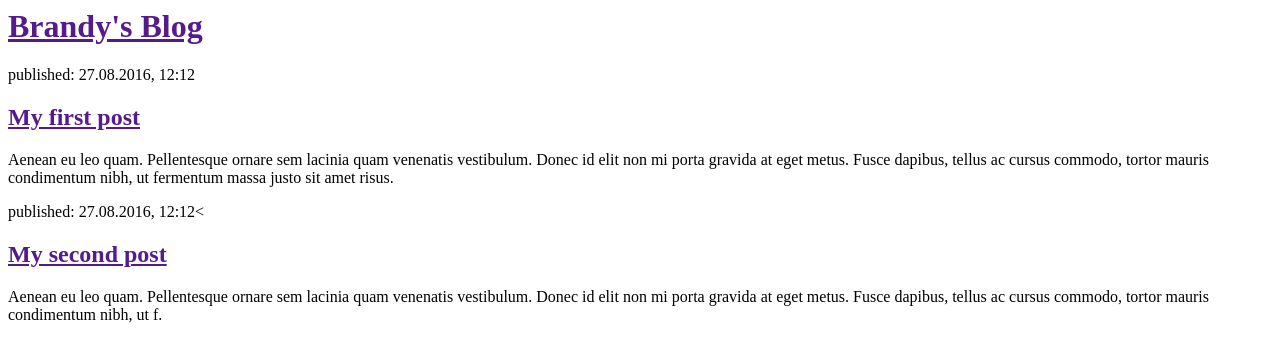
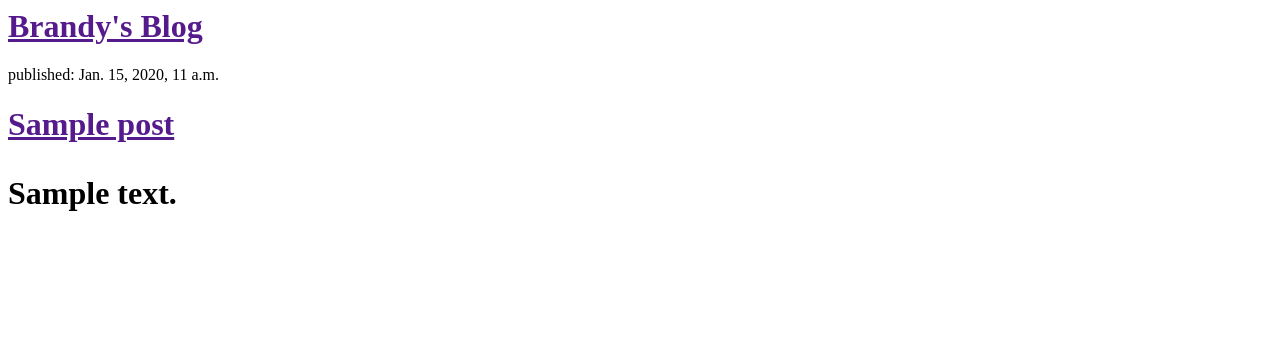
Before and after one commit to brundleflied/my-first-blog, a Django app: template blog/templates/blog/post_list.html in a window 1280 px wide. Shown: the top 362 px of the page. Run offline with Django 3.2, Linux system fonts and the light colour scheme; the template is opened without the code that fills it: values that come from a table or form of the project are taken from there, others are empty; tables that the repository leaves empty hold one stand-in row (values such as "Sample post").

Commit message:
Modified templates to display posts from db

```diff
--- a/blog/templates/blog/post_list.html
+++ b/blog/templates/blog/post_list.html
@@ -7,17 +7,13 @@
             <h1><a href="">Brandy's Blog</a></h1>
         </div>
 
-        <div>
-            <p>published: 27.08.2016, 12:12</p>
-            <h2><a href="">My first post</a></h2>
-            <p>Aenean eu leo quam. Pellentesque ornare sem lacinia quam venenatis vestibulum. Donec id elit non mi porta gravida at eget metus. Fusce dapibus, tellus ac cursus commodo, tortor mauris condimentum nibh, ut fermentum massa justo sit amet risus.</p>
+        {% for post in posts %}
+        	<div>
+        		<p>published: {{ post.published_date }} </p>
+        		<h1><a href="">{{ post.title }}</a>
+        		<p>{{ post.text|linebreaksbr }}</p>
         </div>
-
-        <div>
-            <p>published: 27.08.2016, 12:12<</p>
-            <h2><a href="">My second post</a></h2>
-            <p>Aenean eu leo quam. Pellentesque ornare sem lacinia quam venenatis vestibulum. Donec id elit non mi porta gravida at eget metus. Fusce dapibus, tellus ac cursus commodo, tortor mauris condimentum nibh, ut f.</p>
-        </div>
+        {% endfor %}
     </body>
 
 </html>
--- a/blog/views.py
+++ b/blog/views.py
@@ -1,4 +1,7 @@
 from django.shortcuts import render
+from django.utils import timezone
+from .models import Post
 
 def post_list(request):
-    return render(request, 'blog/post_list.html', {})
+	posts = Post.objects.filter(published_date__lte=timezone.now()).order_by('published_date')
+	return render(request, 'blog/post_list.html', {'posts': posts})
```
